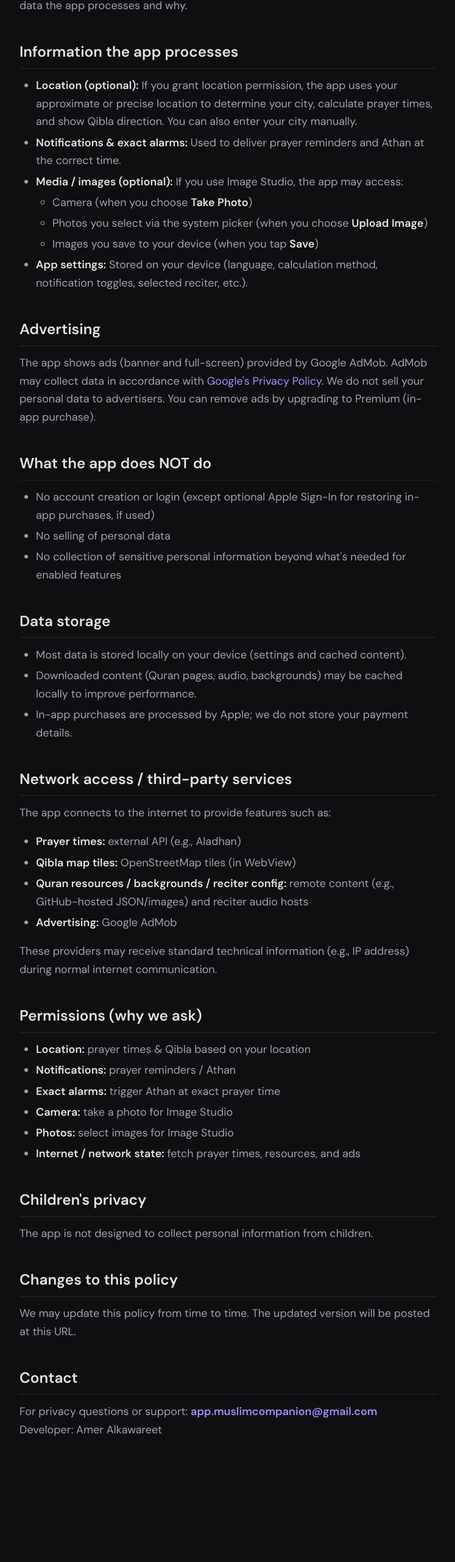
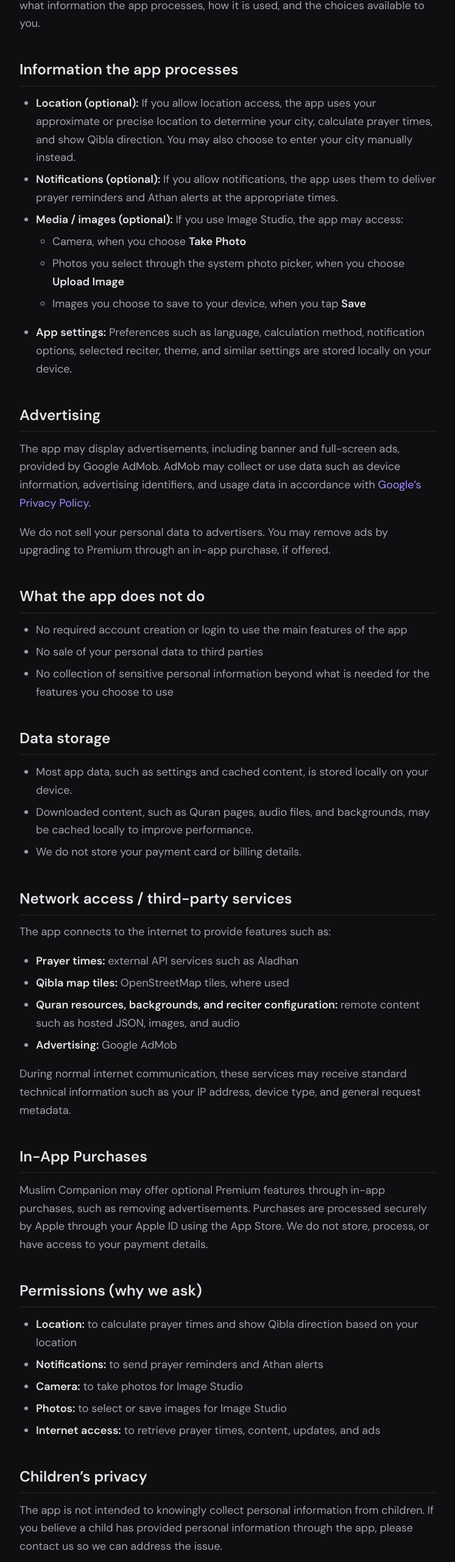
Before and after one commit to Amer-k/PRIVACY, a website: page Muslim_Companion_Privacy_Policy.html in a window 1280 px wide. Shown: the part 238-2800 px from the top of the page at 61% size, without its empty margins (266-1013 px from the left). Before the commit the page ends 2688 px from the top, so only its background shows below. Drawn offline with Linux system fonts and the light colour scheme.

Commit message:
Update Muslim_Companion_Privacy_Policy.html

```diff
--- a/Muslim_Companion_Privacy_Policy.html
+++ b/Muslim_Companion_Privacy_Policy.html
@@ -9,18 +9,23 @@
   <link href="https://fonts.googleapis.com/css2?family=DM+Sans:ital,opsz,wght@0,9..40,400;0,9..40,600;0,9..40,700;1,9..40,400&display=swap" rel="stylesheet">
   <style>
     * { box-sizing: border-box; }
+
     :root {
       --bg: #0f0f12;
       --surface: #18181d;
       --text: #e4e4e7;
       --muted: #a1a1aa;
       --accent: #a78bfa;
-    --accent-dim: #7c3aed;
       --border: #27272a;
       --link: #a78bfa;
       --link-hover: #c4b5fd;
     }
-  html { font-size: 18px; scroll-behavior: smooth; }
+
+    html {
+      font-size: 18px;
+      scroll-behavior: smooth;
+    }
+
     body {
       font-family: 'DM Sans', -apple-system, BlinkMacSystemFont, 'Segoe UI', Roboto, sans-serif;
       line-height: 1.65;
@@ -32,6 +37,7 @@
       margin-left: auto;
       margin-right: auto;
     }
+
     h1 {
       font-size: 1.85rem;
       font-weight: 700;
@@ -39,6 +45,7 @@
       margin: 0 0 0.5rem;
       color: var(--text);
     }
+
     h2 {
       font-size: 1.35rem;
       font-weight: 600;
@@ -47,95 +54,189 @@
       border-bottom: 1px solid var(--border);
       color: var(--text);
     }
-  h3 { font-size: 1.15rem; font-weight: 600; margin: 1.5rem 0 0.5rem; color: var(--text); }
-  p { margin: 0 0 1rem; color: var(--muted); }
-  strong { color: var(--text); font-weight: 600; }
-  a { color: var(--link); text-decoration: none; }
-  a:hover { color: var(--link-hover); text-decoration: underline; }
-  ul, ol { margin: 0 0 1rem; padding-left: 1.5rem; color: var(--muted); }
-  li { margin: 0.25rem 0; }
-  li ul, li ol { margin: 0.25rem 0; }
-  hr { border: none; height: 1px; background: var(--border); margin: 2rem 0; }
-  table {
-    width: 100%;
-    border-collapse: collapse;
-    margin: 1rem 0;
-    font-size: 0.95rem;
+
+    h3 {
+      font-size: 1.1rem;
+      font-weight: 600;
+      margin: 1.5rem 0 0.5rem;
+      color: var(--text);
     }
-  th, td {
-    padding: 0.6rem 0.75rem;
-    text-align: left;
-    border: 1px solid var(--border);
+
+    p {
+      margin: 0 0 1rem;
+      color: var(--muted);
     }
-  th {
-    background: var(--surface);
+
+    strong {
       color: var(--text);
       font-weight: 600;
     }
-  td { color: var(--muted); }
-  tr:nth-child(even) td { background: rgba(255,255,255,0.02); }
-  .meta { font-size: 0.9rem; color: var(--muted); margin-bottom: 1.5rem; }
-  .back { display: inline-block; margin-bottom: 1.5rem; color: var(--accent); font-size: 0.9rem; }
-  .back:hover { color: var(--link-hover); }
+
+    a {
+      color: var(--link);
+      text-decoration: none;
+    }
+
+    a:hover {
+      color: var(--link-hover);
+      text-decoration: underline;
+    }
+
+    ul {
+      margin: 0 0 1rem;
+      padding-left: 1.5rem;
+      color: var(--muted);
+    }
+
+    li {
+      margin: 0.35rem 0;
+    }
+
+    li ul {
+      margin-top: 0.35rem;
+    }
+
+    .back {
+      display: inline-block;
+      margin-bottom: 1.5rem;
+      color: var(--accent);
+      font-size: 0.95rem;
+    }
+
+    .back:hover {
+      color: var(--link-hover);
+    }
+
+    .content {
+      width: 100%;
+    }
   </style>
 </head>
 <body>
   <a class="back" href="index.html">← All policies</a>
+
   <div class="content">
     <h1>Privacy Policy – Muslim Companion</h1>
     <p><strong>Effective date:</strong> January 21, 2026</p>
-<p>Muslim Companion (&quot;the app&quot;) respects your privacy. This policy explains what data the app processes and why.</p>
+
+    <p>
+      Muslim Companion (“the app”) respects your privacy. This Privacy Policy explains what information the app processes,
+      how it is used, and the choices available to you.
+    </p>
+
     <h2>Information the app processes</h2>
     <ul>
-<li><strong>Location (optional):</strong> If you grant location permission, the app uses your approximate or precise location to determine your city, calculate prayer times, and show Qibla direction. You can also enter your city manually.</li>
-<li><strong>Notifications &amp; exact alarms:</strong> Used to deliver prayer reminders and Athan at the correct time.</li>
-<li><strong>Media / images (optional):</strong> If you use Image Studio, the app may access:<ul>
-<li>Camera (when you choose <strong>Take Photo</strong>)</li>
-<li>Photos you select via the system picker (when you choose <strong>Upload Image</strong>)</li>
-<li>Images you save to your device (when you tap <strong>Save</strong>)</li>
+      <li>
+        <strong>Location (optional):</strong>
+        If you allow location access, the app uses your approximate or precise location to determine your city,
+        calculate prayer times, and show Qibla direction. You may also choose to enter your city manually instead.
+      </li>
+      <li>
+        <strong>Notifications (optional):</strong>
+        If you allow notifications, the app uses them to deliver prayer reminders and Athan alerts at the appropriate times.
+      </li>
+      <li>
+        <strong>Media / images (optional):</strong>
+        If you use Image Studio, the app may access:
+        <ul>
+          <li>Camera, when you choose <strong>Take Photo</strong></li>
+          <li>Photos you select through the system photo picker, when you choose <strong>Upload Image</strong></li>
+          <li>Images you choose to save to your device, when you tap <strong>Save</strong></li>
         </ul>
       </li>
-<li><strong>App settings:</strong> Stored on your device (language, calculation method, notification toggles, selected reciter, etc.).</li>
+      <li>
+        <strong>App settings:</strong>
+        Preferences such as language, calculation method, notification options, selected reciter, theme,
+        and similar settings are stored locally on your device.
+      </li>
     </ul>
+
     <h2>Advertising</h2>
-<p>The app shows ads (banner and full-screen) provided by Google AdMob. AdMob may collect data in accordance with <a href="https://policies.google.com/privacy">Google&#39;s Privacy Policy</a>. We do not sell your personal data to advertisers. You can remove ads by upgrading to Premium (in-app purchase).</p>
-<h2>What the app does NOT do</h2>
+    <p>
+      The app may display advertisements, including banner and full-screen ads, provided by Google AdMob.
+      AdMob may collect or use data such as device information, advertising identifiers, and usage data
+      in accordance with <a href="https://policies.google.com/privacy" target="_blank" rel="noopener noreferrer">Google’s Privacy Policy</a>.
+    </p>
+    <p>
+      We do not sell your personal data to advertisers. You may remove ads by upgrading to Premium through an in-app purchase, if offered.
+    </p>
+
+    <h2>What the app does not do</h2>
     <ul>
-<li>No account creation or login (except optional Apple Sign-In for restoring in-app purchases, if used)</li>
-<li>No selling of personal data</li>
-<li>No collection of sensitive personal information beyond what&#39;s needed for enabled features</li>
+      <li>No required account creation or login to use the main features of the app</li>
+      <li>No sale of your personal data to third parties</li>
+      <li>No collection of sensitive personal information beyond what is needed for the features you choose to use</li>
     </ul>
+
     <h2>Data storage</h2>
     <ul>
-<li>Most data is stored locally on your device (settings and cached content).</li>
-<li>Downloaded content (Quran pages, audio, backgrounds) may be cached locally to improve performance.</li>
-<li>In-app purchases are processed by Apple; we do not store your payment details.</li>
+      <li>Most app data, such as settings and cached content, is stored locally on your device.</li>
+      <li>Downloaded content, such as Quran pages, audio files, and backgrounds, may be cached locally to improve performance.</li>
+      <li>We do not store your payment card or billing details.</li>
     </ul>
+
     <h2>Network access / third-party services</h2>
     <p>The app connects to the internet to provide features such as:</p>
     <ul>
-<li><strong>Prayer times:</strong> external API (e.g., Aladhan)</li>
-<li><strong>Qibla map tiles:</strong> OpenStreetMap tiles (in WebView)</li>
-<li><strong>Quran resources / backgrounds / reciter config:</strong> remote content (e.g., GitHub-hosted JSON/images) and reciter audio hosts</li>
+      <li><strong>Prayer times:</strong> external API services such as Aladhan</li>
+      <li><strong>Qibla map tiles:</strong> OpenStreetMap tiles, where used</li>
+      <li><strong>Quran resources, backgrounds, and reciter configuration:</strong> remote content such as hosted JSON, images, and audio</li>
       <li><strong>Advertising:</strong> Google AdMob</li>
     </ul>
-<p>These providers may receive standard technical information (e.g., IP address) during normal internet communication.</p>
+    <p>
+      During normal internet communication, these services may receive standard technical information such as your IP address,
+      device type, and general request metadata.
+    </p>
+
+    <h2>In-App Purchases</h2>
+    <p>
+      Muslim Companion may offer optional Premium features through in-app purchases, such as removing advertisements.
+      Purchases are processed securely by Apple through your Apple ID using the App Store.
+      We do not store, process, or have access to your payment details.
+    </p>
+
     <h2>Permissions (why we ask)</h2>
     <ul>
-<li><strong>Location:</strong> prayer times &amp; Qibla based on your location  </li>
-<li><strong>Notifications:</strong> prayer reminders / Athan  </li>
-<li><strong>Exact alarms:</strong> trigger Athan at exact prayer time  </li>
-<li><strong>Camera:</strong> take a photo for Image Studio  </li>
-<li><strong>Photos:</strong> select images for Image Studio  </li>
-<li><strong>Internet / network state:</strong> fetch prayer times, resources, and ads</li>
+      <li><strong>Location:</strong> to calculate prayer times and show Qibla direction based on your location</li>
+      <li><strong>Notifications:</strong> to send prayer reminders and Athan alerts</li>
+      <li><strong>Camera:</strong> to take photos for Image Studio</li>
+      <li><strong>Photos:</strong> to select or save images for Image Studio</li>
+      <li><strong>Internet access:</strong> to retrieve prayer times, content, updates, and ads</li>
     </ul>
-<h2>Children&#39;s privacy</h2>
-<p>The app is not designed to collect personal information from children.</p>
+
+    <h2>Children’s privacy</h2>
+    <p>
+      The app is not intended to knowingly collect personal information from children.
+      If you believe a child has provided personal information through the app, please contact us so we can address the issue.
+    </p>
+
+    <h2>Terms of Use</h2>
+    <p>
+      If the app offers subscriptions, they automatically renew unless cancelled at least 24 hours before the end of the current billing period.
+      Your Apple ID account may be charged for renewal within 24 hours before the end of the current period.
+    </p>
+    <p>
+      You can manage or cancel subscriptions in your Apple ID account settings after purchase.
+    </p>
+    <p>
+      <strong>Terms of Use (EULA):</strong><br>
+      <a href="https://www.apple.com/legal/internet-services/itunes/dev/stdeula/" target="_blank" rel="noopener noreferrer">
+        https://www.apple.com/legal/internet-services/itunes/dev/stdeula/
+      </a>
+    </p>
+
     <h2>Changes to this policy</h2>
-<p>We may update this policy from time to time. The updated version will be posted at this URL.</p>
+    <p>
+      We may update this Privacy Policy from time to time. When we do, the updated version will be posted at this same URL,
+      and the effective date at the top of this page will be revised.
+    </p>
+
     <h2>Contact</h2>
-<p>For privacy questions or support: <strong><a href="mailto:app.muslimcompanion@gmail.com">app.muslimcompanion@gmail.com</a></strong><br>Developer: Amer Alkawareet</p>
-
+    <p>
+      For privacy questions or support, contact:<br>
+      <strong><a href="mailto:app.muslimcompanion@gmail.com">app.muslimcompanion@gmail.com</a></strong><br>
+      Developer / Owner: Amer Alkawareet
+    </p>
   </div>
 </body>
 </html>
```
Lines whose indentation alone changed are shown as unchanged.
